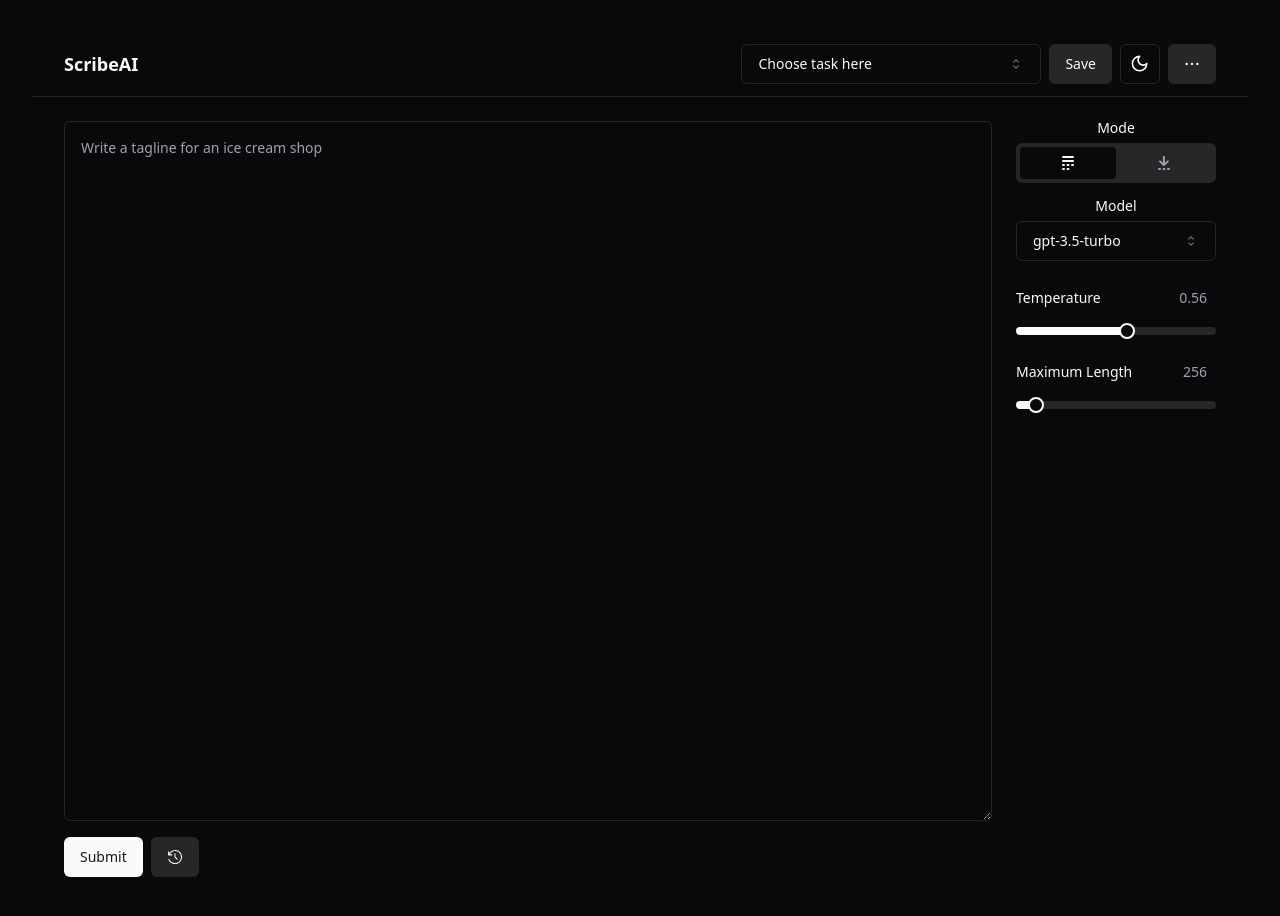
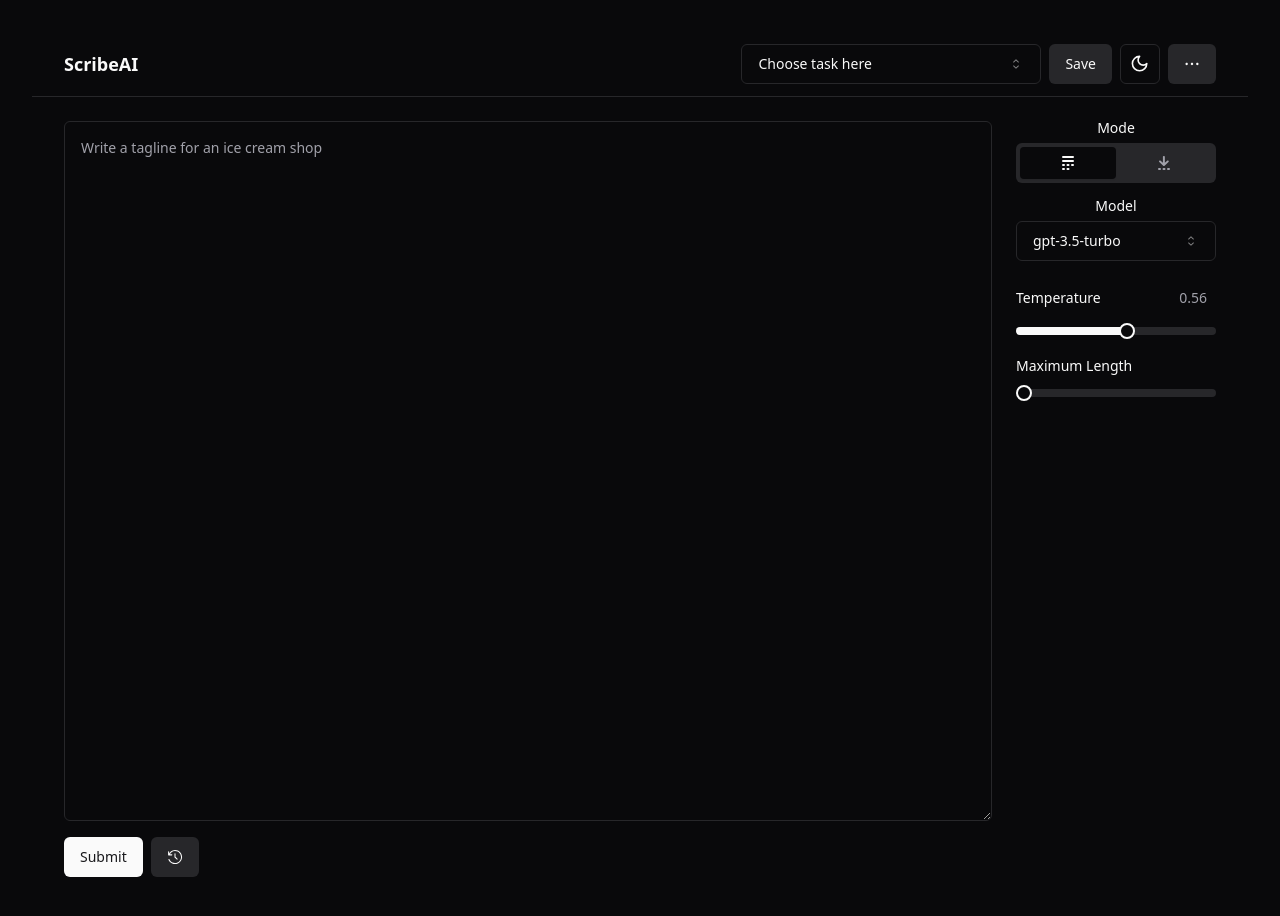
Before and after one commit to shehabshalan/scribe-ai, a React (Vite) app: page / in a window 1280 px wide. Shown: the top 916 px of the page. Built offline with nearby package versions, Linux system fonts and the light colour scheme.

Commit message:
feat: Persist length state

```diff
--- a/src/components/MaxLengthSelector.tsx
+++ b/src/components/MaxLengthSelector.tsx
@@ -1,7 +1,4 @@
 "use client";
-
-import * as React from "react";
-import { SliderProps } from "@radix-ui/react-slider";
 
 import {
   HoverCard,
@@ -12,12 +9,14 @@ import { Label } from "@/components/ui/label";
 import { Slider } from "@/components/ui/slider";
 
 interface MaxLengthSelectorProps {
-  defaultValue: SliderProps["defaultValue"];
+  setSelectedMaxLength(value: number[]): void;
+  selectedMaxLength: number[];
 }
 
-export function MaxLengthSelector({ defaultValue }: MaxLengthSelectorProps) {
-  const [value, setValue] = React.useState(defaultValue);
-
+export function MaxLengthSelector({
+  selectedMaxLength,
+  setSelectedMaxLength,
+}: MaxLengthSelectorProps) {
   return (
     <div className="grid gap-2 pt-2">
       <HoverCard openDelay={200}>
@@ -26,15 +25,15 @@ export function MaxLengthSelector({ defaultValue }: MaxLengthSelectorProps) {
             <div className="flex items-center justify-between">
               <Label htmlFor="maxlength">Maximum Length</Label>
               <span className="w-12 rounded-md border border-transparent px-2 py-0.5 text-right text-sm text-muted-foreground hover:border-border">
-                {value}
+                {selectedMaxLength}
               </span>
             </div>
             <Slider
               id="maxlength"
               max={4000}
-              defaultValue={value}
+              defaultValue={selectedMaxLength}
               step={10}
-              onValueChange={setValue}
+              onValueChange={setSelectedMaxLength}
               className="[&_[role=slider]]:h-4 [&_[role=slider]]:w-4"
               aria-label="Maximum Length"
             />
@@ -43,7 +42,7 @@ export function MaxLengthSelector({ defaultValue }: MaxLengthSelectorProps) {
         <HoverCardContent
           align="start"
           className="w-[260px] text-sm"
-          side="left"
+          side="bottom"
         >
           The maximum number of tokens to generate. Requests can use up to 2,048
           or 4,000 tokens, shared between prompt and completion. The exact limit
```
